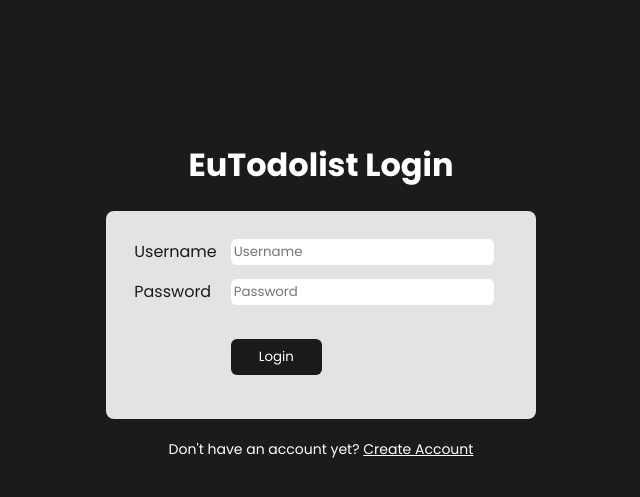
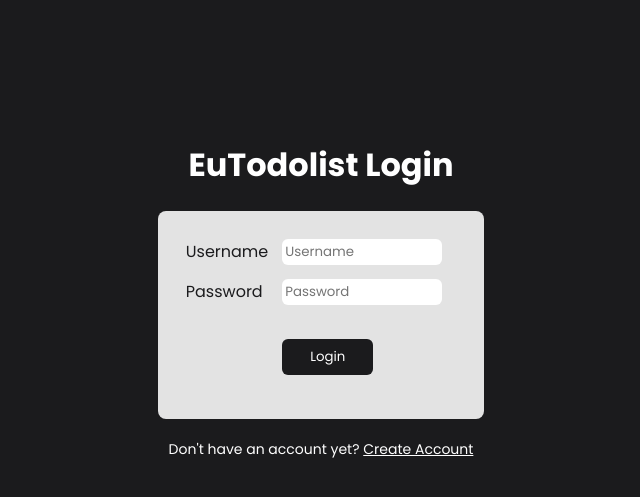
Before and after one commit to eugeniusms/pbp-assignment, a Django app: page /todolist/login/ in a window 1280 px wide. Shown: the top 497 px of the page, without its empty margins (319-959 px from the left). Run offline with Django 4.2, Linux system fonts and the light colour scheme.

Commit message:
TUGAS 5: Fix Input Login

```diff
--- a/todolist/static/login.css
+++ b/todolist/static/login.css
@@ -23,6 +23,7 @@ input {
     border-radius: 6px;
     border: none;
     color: #1B1B1D;
+    width: 160px;
 }
 
 .login-form {
```
